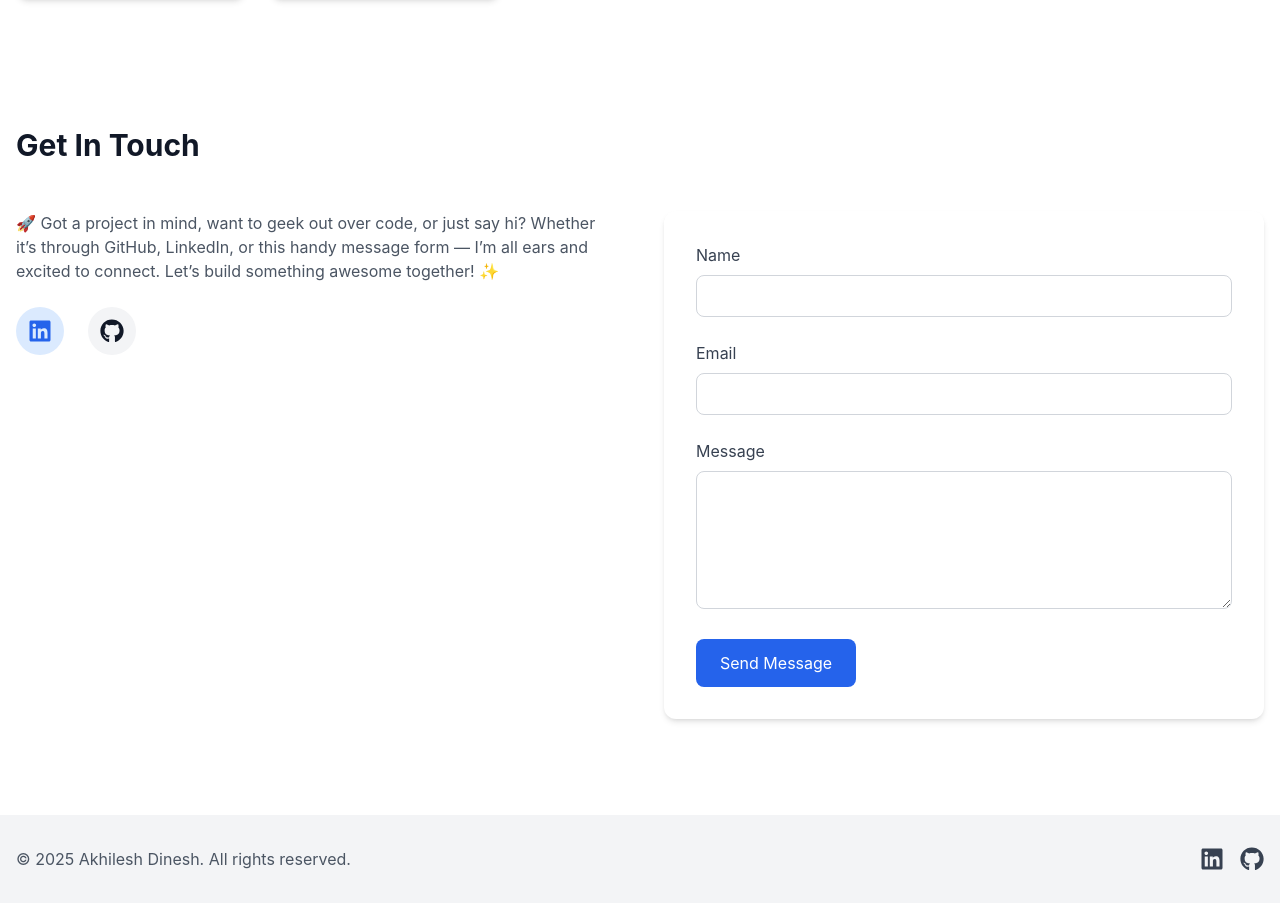
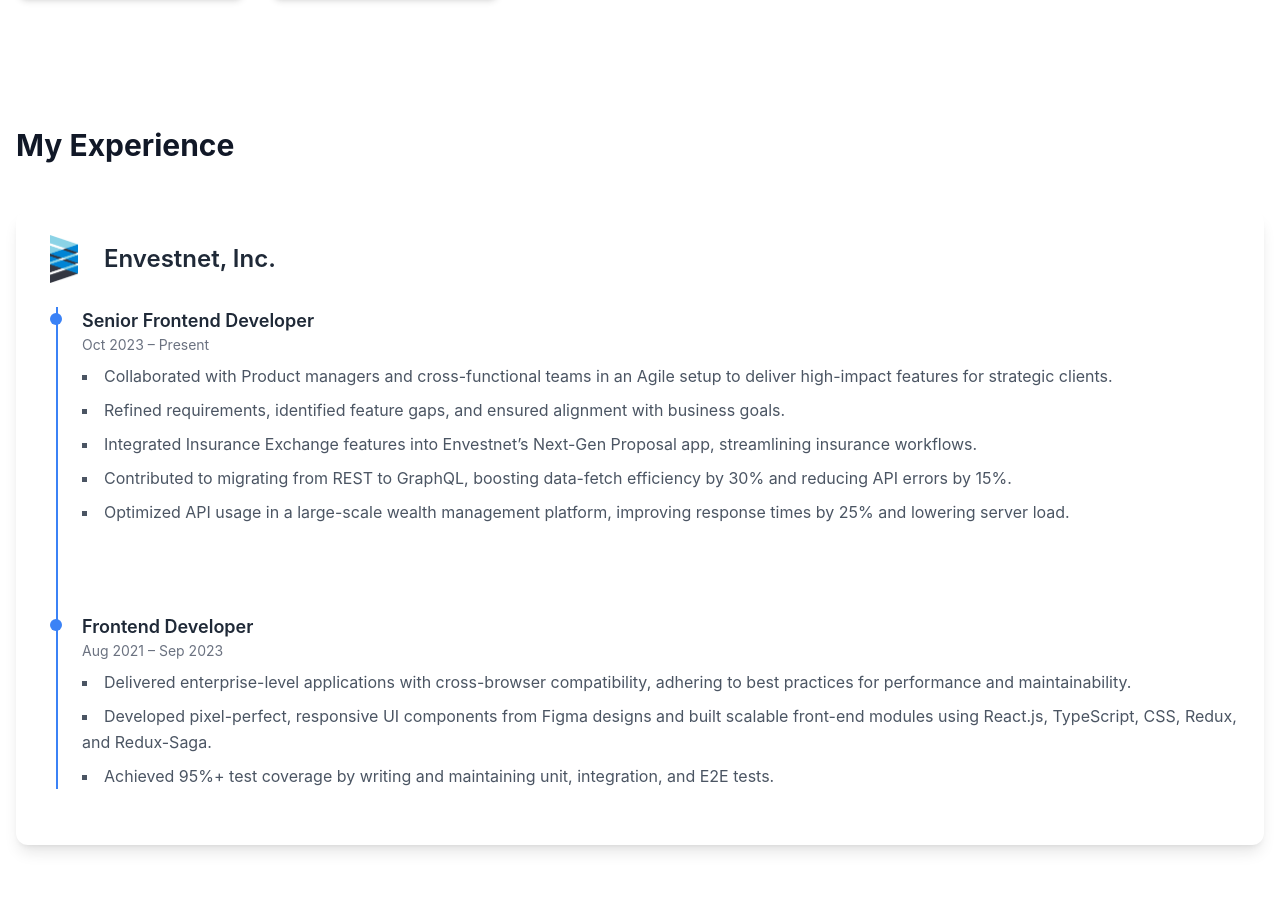
Before and after one commit to akhilesh-dinesh/akhilesh-portfolio, a React (Vite) app: page / in a window 1280 px wide. Shown: the part 1801-2710 px from the top of the page. Built offline with nearby package versions, Linux system fonts and the light colour scheme.

Commit message:
added experience section

```diff
--- a/src/App.jsx
+++ b/src/App.jsx
@@ -5,6 +5,7 @@
 import Skills from './components/Skills';
 import Contact from './components/Contact';
 import Footer from './components/Footer';
+import Experience from './components/Experiences';
 
 function App() {
   const { isDarkMode, toggleDarkMode } = useDarkMode();
@@ -17,6 +18,7 @@
           <Hero />
           <Projects />
           <Skills />
+          <Experience />
           <Contact />
         </main>
         <Footer />
--- a/src/components/Contact.jsx
+++ b/src/components/Contact.jsx
@@ -69,12 +69,12 @@
           transition={{ duration: 0.5 }}
         >
 
-          <p className="text-gray-600 dark:text-gray-300 mb-6">
+          <div className="text-gray-600 dark:text-gray-300 mb-6 text-base">
             🚀 Got a project in mind, want to geek out over code, or just say
             hi? Whether it’s through GitHub, LinkedIn, or this handy message
             form — I’m all ears and excited to connect. Let’s build something
             awesome together! ✨{" "}
-          </p>
+          </div>
 
           <div className="flex space-x-6">
             <a
--- /dev/null
+++ b/src/components/Experiences.jsx
@@ -0,0 +1,71 @@
+import { motion } from "framer-motion";
+import { experience } from "../data/experience";
+
+export default function Experience() {
+  return (
+    <section id="experience" className="py-16">
+      <motion.h2
+        initial={{ opacity: 0, y: 20 }}
+        whileInView={{ opacity: 1, y: 0 }}
+        viewport={{ once: true }}
+        transition={{ duration: 0.5 }}
+        className="text-3xl font-bold text-gray-900 dark:text-white mb-12"
+      >
+        My Experience
+      </motion.h2>
+
+      <div>
+        {experience.map((company, index) => (
+          <motion.div
+            key={index}
+            initial={{ opacity: 0, y: 20 }}
+            whileInView={{ opacity: 1, y: 0 }}
+            viewport={{ once: true }}
+            transition={{ duration: 0.5, delay: index * 0.1 }}
+            className="bg-white dark:bg-gray-800 rounded-xl shadow-lg p-6 mb-12"
+          >
+            <div className="flex items-center gap-x-4 mb-6">
+              <img
+                src={company.logo}
+                alt={company.company}
+                className="w-12 h-12 rounded-md object-contain"
+              />
+              <h3 className="text-2xl font-semibold text-gray-800 dark:text-white">
+                {company.company}
+              </h3>
+            </div>
+
+            {/* Roles Timeline */}
+            <div className="relative ml-4 border-l-2 border-blue-500 dark:border-blue-400">
+              {company.roles.map((role, roleIdx) => (
+                <motion.div
+                  key={roleIdx}
+                  initial={{ opacity: 0, x: -10 }}
+                  whileInView={{ opacity: 1, x: 0 }}
+                  viewport={{ once: true }}
+                  transition={{ duration: 0.4, delay: roleIdx * 0.1 }}
+                  className="relative pl-6 pb-8 mb-0 last:pb-0 mb-8"
+                >
+                  {/* Timeline Dot */}
+                  <span className="absolute -left-2 top-1.5 w-3 h-3 bg-blue-500 dark:bg-blue-400 rounded-full"></span>
+
+                  <h4 className="text-lg font-semibold text-gray-800 dark:text-white">
+                    {role.title}
+                  </h4>
+                  <p className="text-sm text-gray-500 dark:text-gray-400 mb-2">
+                    {role.duration}
+                  </p>
+                  <ul className="list-[square] list-inside space-y-2 text-gray-600 dark:text-gray-300 mb-6 text-base leading-relaxed">
+                    {role.description.map((point, i) => (
+                      <li key={i}>{point}</li>
+                    ))}
+                  </ul>
+                </motion.div>
+              ))}
+            </div>
+          </motion.div>
+        ))}
+      </div>
+    </section>
+  );
+}
--- a/src/components/Header.jsx
+++ b/src/components/Header.jsx
@@ -28,6 +28,9 @@
           <a href="#skills" className="text-gray-600 dark:text-gray-300 hover:text-gray-900 dark:hover:text-white transition-colors">
             Skills
           </a>
+          <a href="#experience" className="text-gray-600 dark:text-gray-300 hover:text-gray-900 dark:hover:text-white transition-colors">
+            Experience
+          </a>
           <a href="#contact" className="text-gray-600 dark:text-gray-300 hover:text-gray-900 dark:hover:text-white transition-colors">
             Contact
           </a>
--- /dev/null
+++ b/src/data/experience.js
@@ -0,0 +1,28 @@
+export const experience = [
+  {
+    company: "Envestnet, Inc.",
+    logo: "envestnet-logo.png",
+    roles: [
+      {
+        title: "Senior Frontend Developer",
+        duration: "Oct 2023 – Present",
+        description: [
+          "Collaborated with Product managers and cross-functional teams in an Agile setup to deliver high-impact features for strategic clients.",
+          "Refined requirements, identified feature gaps, and ensured alignment with business goals.",
+          "Integrated Insurance Exchange features into Envestnet’s Next-Gen Proposal app, streamlining insurance workflows.",
+          "Contributed to migrating from REST to GraphQL, boosting data-fetch efficiency by 30% and reducing API errors by 15%.",
+          "Optimized API usage in a large-scale wealth management platform, improving response times by 25% and lowering server load.",
+        ],
+      },
+      {
+        title: "Frontend Developer",
+        duration: "Aug 2021 – Sep 2023",
+        description: [
+          "Delivered enterprise-level applications with cross-browser compatibility, adhering to best practices for performance and maintainability.",
+          "Developed pixel-perfect, responsive UI components from Figma designs and built scalable front-end modules using React.js, TypeScript, CSS, Redux, and Redux-Saga.",
+          "Achieved 95%+ test coverage by writing and maintaining unit, integration, and E2E tests.",
+        ],
+      },
+    ],
+  },
+];
```
Also changed, not shown: public/envestnet-logo.png (added).
